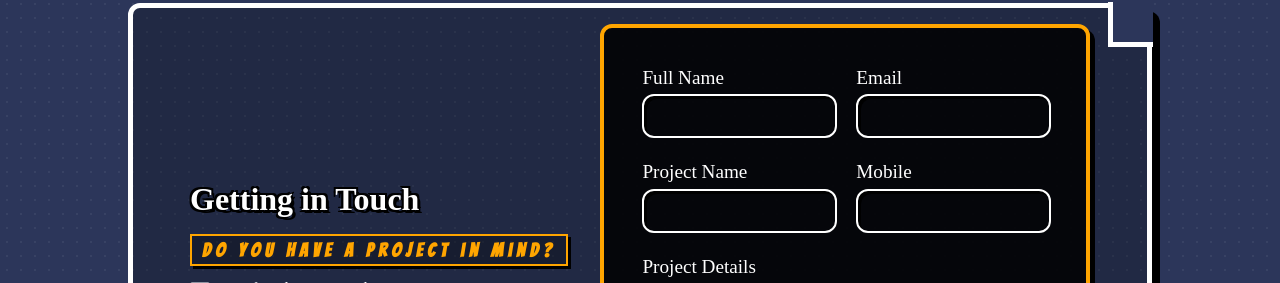
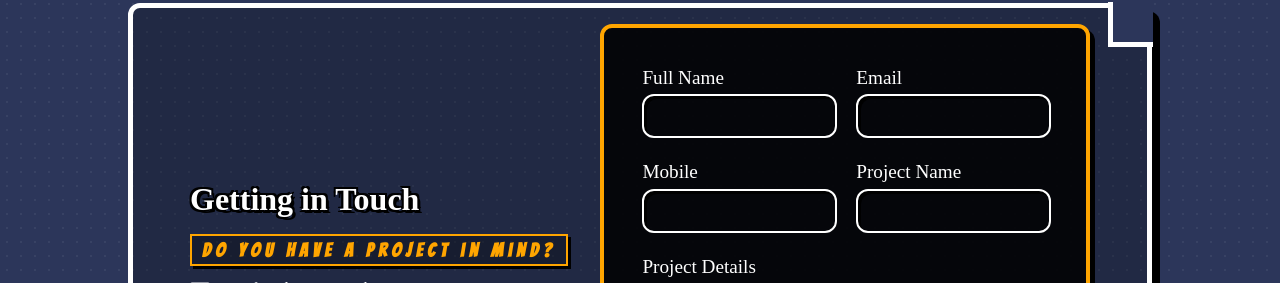
Before and after one commit to maereejay/airsoft-comics, a React (Create React App) app: page / in a window 1280 px wide. Shown: the part 3065-3348 px from the top of the page. Built offline with nearby package versions, Linux system fonts and the light colour scheme.

Commit message:
fixed contact form

```diff
--- a/src/components/HomePage/Section4.jsx
+++ b/src/components/HomePage/Section4.jsx
@@ -116,16 +116,17 @@ export default function Section4() {
             <label>Email</label>
             <input type="email" required />
           </div>
+          <div className="formField">
+            <label>Mobile</label>
+            <input type="tel" required />
+          </div>
 
           <div className="formField">
             <label>Project Name</label>
             <input type="text" required />
           </div>
 
-          <div className="formField">
-            <label>Mobile</label>
-            <input type="tel" required />
-          </div>
+
 
           <div className="formField full">
             <label>Project Details</label>
```
